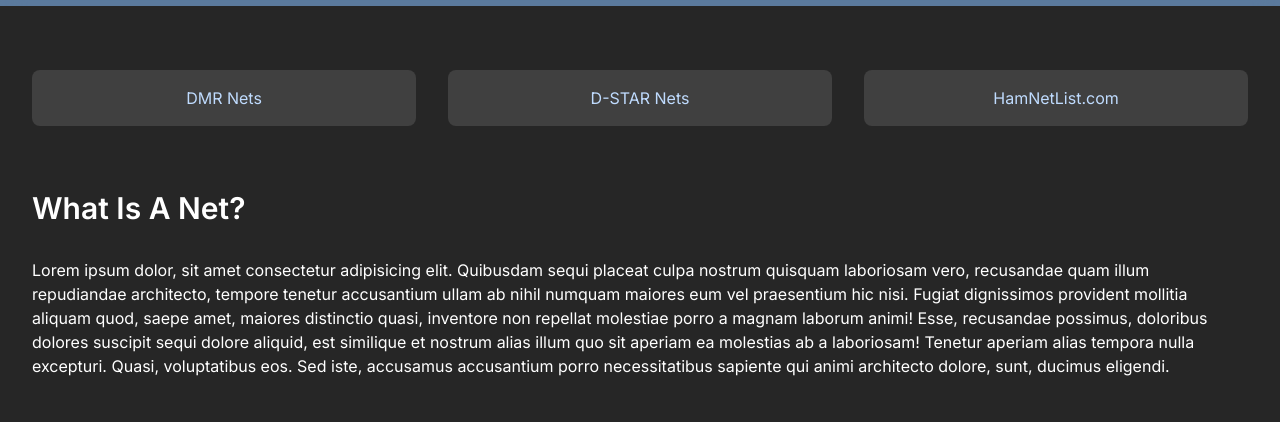
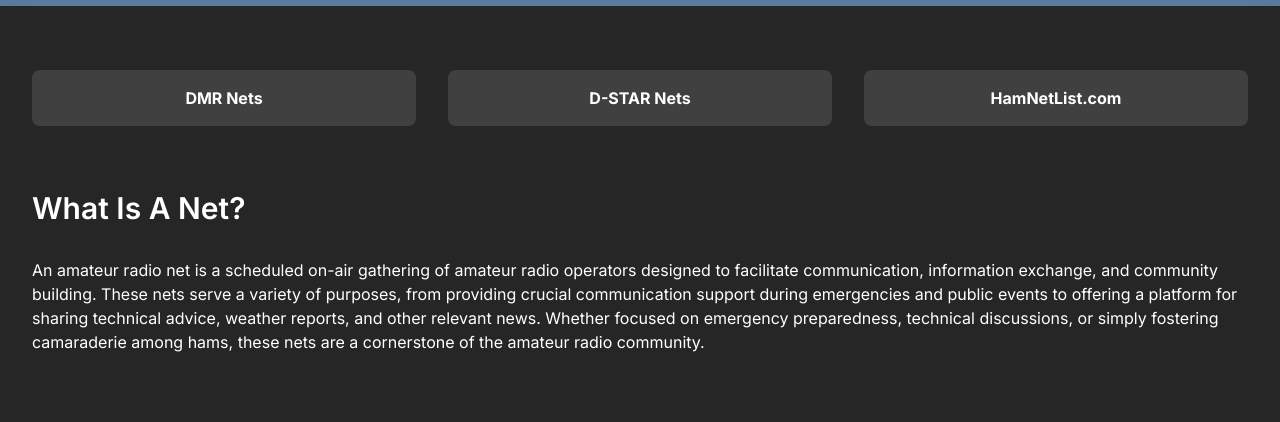
Before and after one commit to RazarSaw/parc, a Next.js app: page /parklandarc/ham-radio-resources/nets in a window 1280 px wide. Shown: the part 378-800 px from the top of the page. Built offline with nearby package versions, Linux system fonts and the light colour scheme; grey boxes are pictures that could not be loaded.

Commit message:
Implemented new link component, encapsulated header into its own file.

```diff
--- /dev/null
+++ b/app/ham-radio-resources/nets/header.jsx
@@ -0,0 +1,13 @@
+export default function Header() {
+  return (
+    <header
+      className={`bg-[url('/parc/images/headers/nets.png')] bg-no-repeat bg-fixed bg-cover bg-center min-h-[40vh] grid grid-cols-1 grid-rows-1 justify-center bg-blue-300 bg-blend-multiply`}
+    >
+      <div className="backdrop-blur-md flex flex-col justify-center">
+        <div className="container mx-auto p-8">
+          <h1>Nets</h1>
+        </div>
+      </div>
+    </header>
+  );
+}
--- a/app/ham-radio-resources/nets/page.jsx
+++ b/app/ham-radio-resources/nets/page.jsx
@@ -1,3 +1,6 @@
+import Links from "../../components/Links";
+import Header from "./header";
+
 export default function Nets() {
   const links = [
     {
@@ -21,7 +24,7 @@
         "UTC Time": "03:00",
         "Name of Net": "Land of the Living Skies Net",
         Mode: "IRLP 9300 • EchoLink 496527",
-        image: "/rs=w_388,h_388,cg_true.webp",
+        image: "/Sky 1.webp",
         href: "https://sarl.ca/departments/",
       },
       {
@@ -30,7 +33,7 @@
         "UTC Time": "02:00",
         "Name of Net": "PARC Chit Chat",
         Mode: "IRLP 9300 • EchoLink 496527",
-        image: "images/headers/Ham Radio Info Header.png",
+        image: "images/headers/ham-radio-info.png",
         href: "#",
       },
       {
@@ -215,45 +218,22 @@
   };
   return (
     <>
-      <header
-        className={`bg-[url('/parc/images/headers/Saskatchewan%202m%20IRLP%20Net.png')] bg-no-repeat bg-fixed bg-cover bg-center min-h-[40vh] grid grid-cols-1 grid-rows-1 justify-center bg-blue-300 bg-blend-multiply`}
-      >
-        <div className="backdrop-blur-md flex flex-col justify-center">
-          <div className="container mx-auto p-8">
-            <h1>Nets</h1>
-          </div>
-        </div>
-      </header>
+      <Header />
       <main className="bg-neutral-800">
         <div className="container mx-auto py-16 p-8 flex flex-col gap-16">
-          <section className="flex flex-row gap-8 flex-wrap justify-stretch items-stretch text-center">
-            {links.map((link) => {
-              return (
-                <a
-                  href={link.href}
-                  key={link.title}
-                  className="flex-1 bg-neutral-700 rounded-[8px] transition-all hover:scale-[1.05] p-4 flex items-center justify-center min-w-[250px]"
-                >
-                  <p>{link.title}</p>
-                </a>
-              );
-            })}
-          </section>
+          <Links props={links} />
           <section className="text-white flex flex-col gap-8">
             <h2>What Is A Net?</h2>
             <p>
-              Lorem ipsum dolor, sit amet consectetur adipisicing elit.
-              Quibusdam sequi placeat culpa nostrum quisquam laboriosam vero,
-              recusandae quam illum repudiandae architecto, tempore tenetur
-              accusantium ullam ab nihil numquam maiores eum vel praesentium hic
-              nisi. Fugiat dignissimos provident mollitia aliquam quod, saepe
-              amet, maiores distinctio quasi, inventore non repellat molestiae
-              porro a magnam laborum animi! Esse, recusandae possimus, doloribus
-              dolores suscipit sequi dolore aliquid, est similique et nostrum
-              alias illum quo sit aperiam ea molestias ab a laboriosam! Tenetur
-              aperiam alias tempora nulla excepturi. Quasi, voluptatibus eos.
-              Sed iste, accusamus accusantium porro necessitatibus sapiente qui
-              animi architecto dolore, sunt, ducimus eligendi.
+              An amateur radio net is a scheduled on-air gathering of amateur
+              radio operators designed to facilitate communication, information
+              exchange, and community building. These nets serve a variety of
+              purposes, from providing crucial communication support during
+              emergencies and public events to offering a platform for sharing
+              technical advice, weather reports, and other relevant news.
+              Whether focused on emergency preparedness, technical discussions,
+              or simply fostering camaraderie among hams, these nets are a
+              cornerstone of the amateur radio community.
             </p>
           </section>
           <section className="flex flex-col gap-16 text-white">
@@ -262,7 +242,11 @@
               <div className="grid grid-cols-[repeat(auto-fit,_minmax(250px,1fr))] gap-8">
                 {nets.vhf.map((net) => {
                   return (
-                    <a key={net["Name of Net"]} href={net.href} className="group">
+                    <a
+                      key={net["Name of Net"]}
+                      href={net.href}
+                      className="group"
+                    >
                       <div className="bg-neutral-700 flex flex-col h-full rounded-[8px] p-0 hover:scale-[1.02] duration-700 transition-all text-white">
                         <img
                           src={`/parc/${net.image}`}
```
